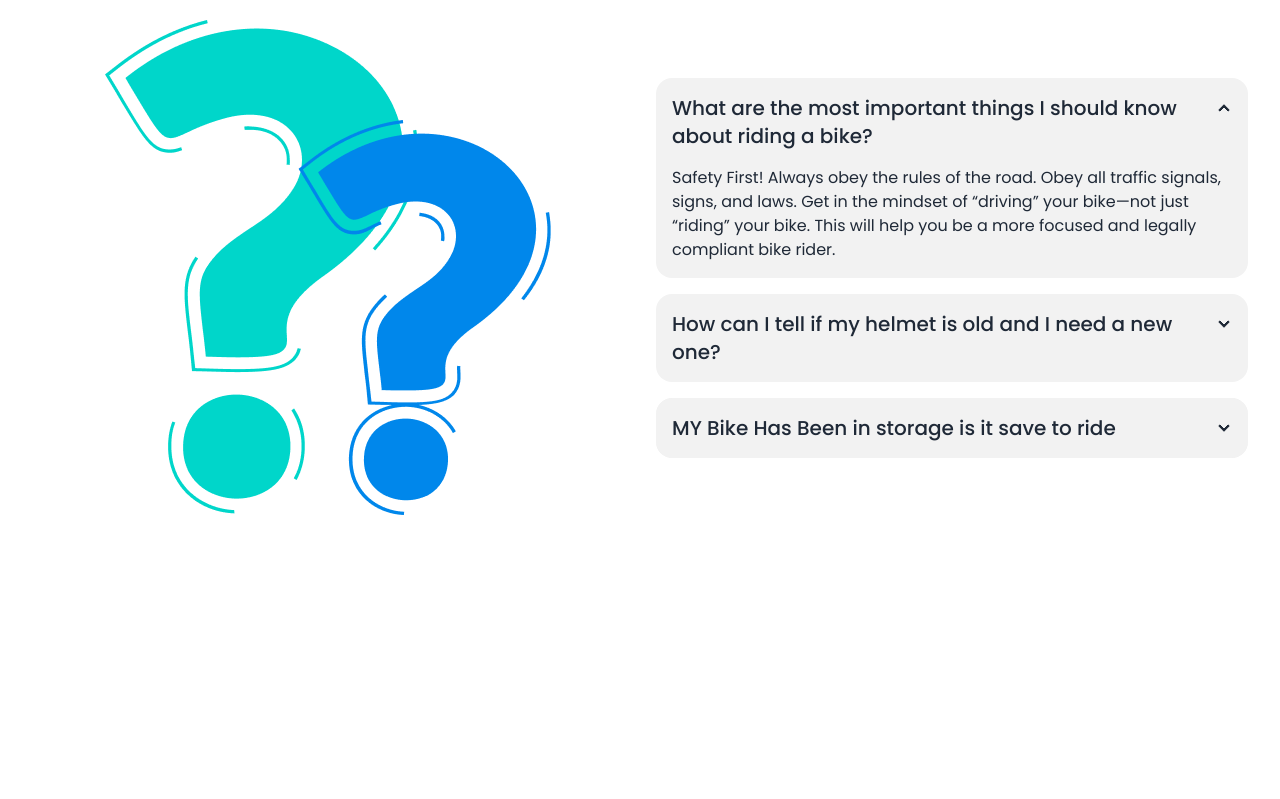
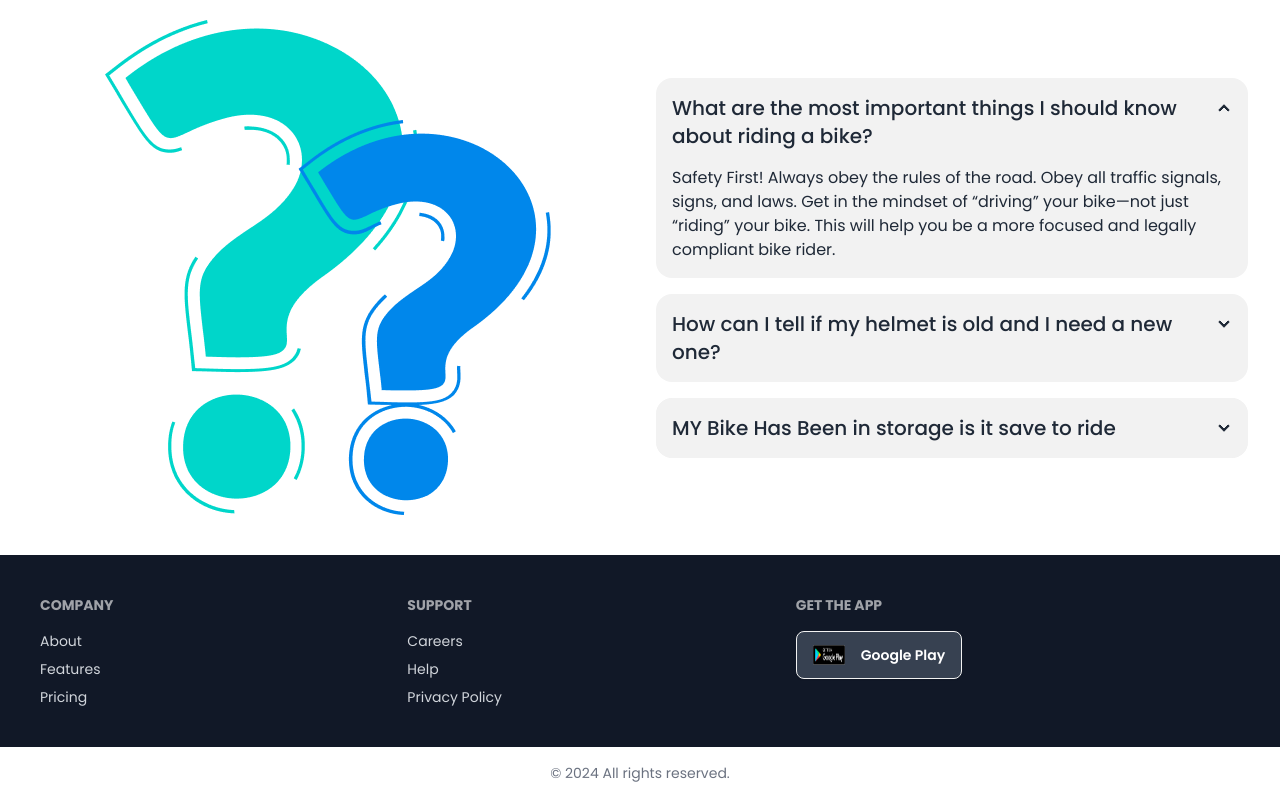
Before and after one commit to islamrifatislam/Daisy-Ui-Tailwind-pro, a plain HTML site: page index.html in a window 1280 px wide. Shown: the part 2138-2937 px from the top of the page. Before the commit the page ends 2693 px from the top, so only its background shows below. Drawn offline with nearby package versions, Linux system fonts and the light colour scheme.

Commit message:
added a footer done

```diff
--- a/index.html
+++ b/index.html
@@ -372,10 +372,43 @@ new one?
 
 
 
-    <!-- Footer section -->
-    <footer class="w-full bg-black-700">
+    <!-- footer secton -->
 
-    </footer>
+<!-- Footer Section with DaisyUI -->
+<footer class="footer p-10 bg-gray-900 text-gray-300">
+  <!-- Left Section: Navigation Links -->
+  <div>
+    <span class="footer-title text-white">Company</span>
+    <a class="link link-hover">About</a>
+    <a class="link link-hover">Features</a>
+    <a class="link link-hover">Pricing</a>
+  </div>
+
+  <div>
+    <span class="footer-title text-white">Support</span>
+    <a class="link link-hover">Careers</a>
+    <a class="link link-hover">Help</a>
+    <a class="link link-hover">Privacy Policy</a>
+  </div>
+
+  <!-- Right Section: Get the App -->
+  <div>
+    <span class="footer-title text-white">Get the App</span>
+    <div class="flex flex-col space-y-2 sm:flex-row sm:space-x-4 sm:space-y-0">
+
+      <a class="btn bg-gray-700 hover:bg-gray-600 text-white">
+        <img src="/images/others/android.png" alt="Google Play Icon" class="w-8 h-5 mr-2" />
+        Google Play
+      </a>
+    </div>
+  </div>
+</footer>
+
+<!-- Copyright -->
+<div class="text-center text-sm text-gray-500 mt-4 pb-4">
+  <p>&copy; 2024 All rights reserved.</p>
+</div>
+
 
   </body>
 </html>
```
